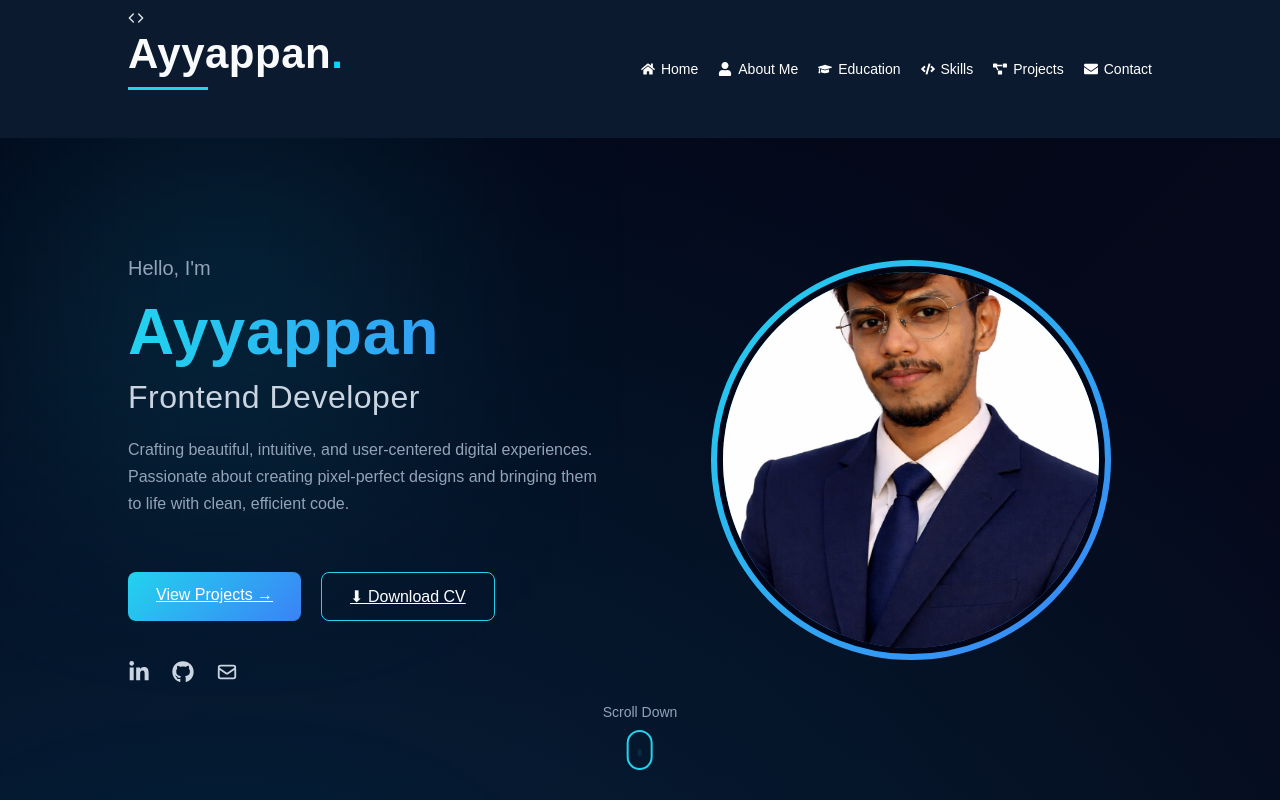
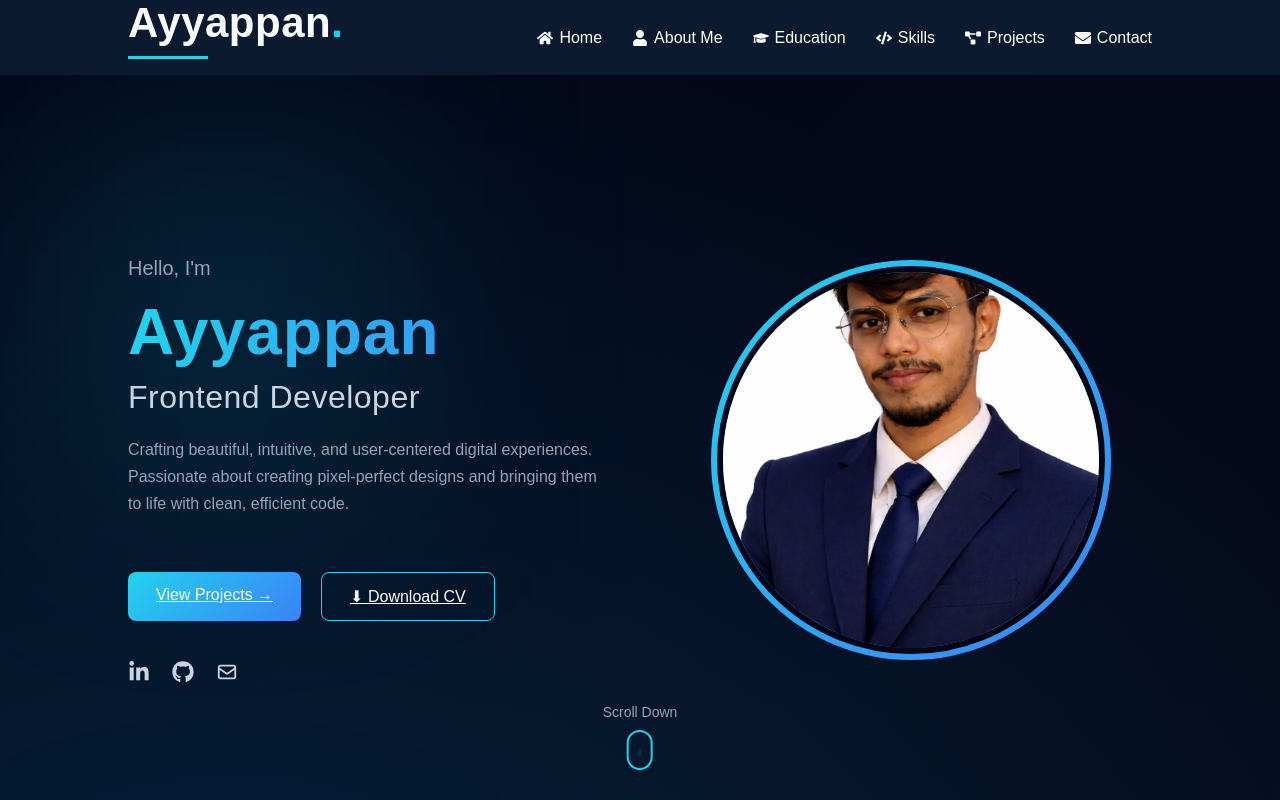
Before and after one commit to Ayyappan002/ayyappan-portfolio, a React (Vite) app: page / in a window 1280 px wide. Shown: the top 800 px of the page. Built offline with nearby package versions, Linux system fonts and the light colour scheme.

Commit message:
Upadated global css file

```diff
--- a/src/global.css
+++ b/src/global.css
@@ -92,7 +92,8 @@ h2::after{
 
 /* ===== NAVBAR BASE ===== */
 .nav {
-  position: fixed;
+  position:fixed;
+  height: 75px;
   width: 100%;
   top: 0;
   left: 0;
@@ -101,7 +102,7 @@ h2::after{
   justify-content: space-between;
   align-items: center;
   background: #0b1a2f;
-  z-index: 1000;
+  z-index: 900;
 }
 
 /* ===== LOGO ===== */
@@ -113,7 +114,7 @@ h2::after{
 .nav-links {
   display: flex;
   list-style: none;
-  gap: 20px;
+  gap: 30px;
 }
 
 .nav-links li a {
@@ -122,7 +123,7 @@ h2::after{
   display: flex;
   align-items: center;
   gap: 6px;
-  font-size: 14px;
+  font-size: 16px;
   transition: 0.3s ease;
 }
 
```
